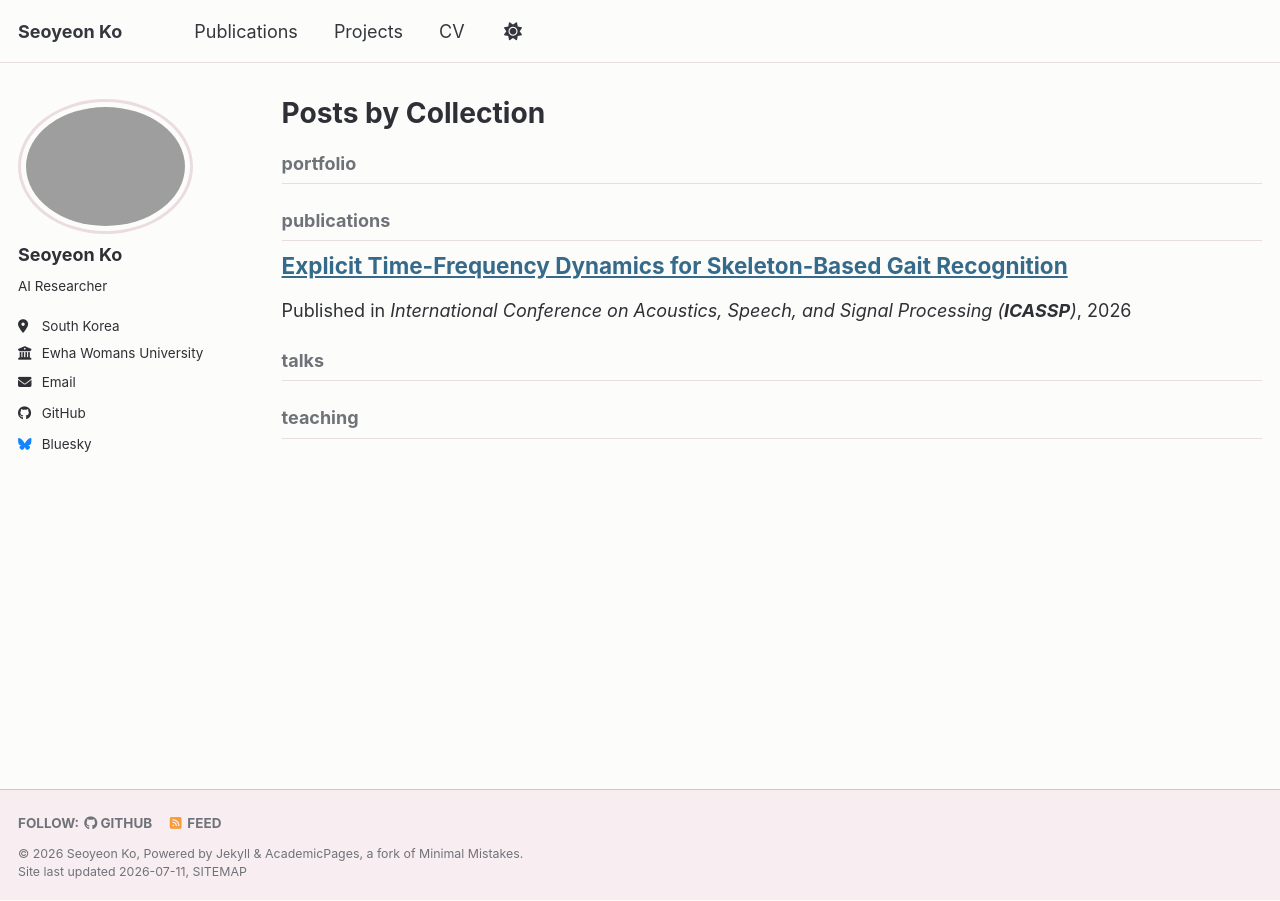
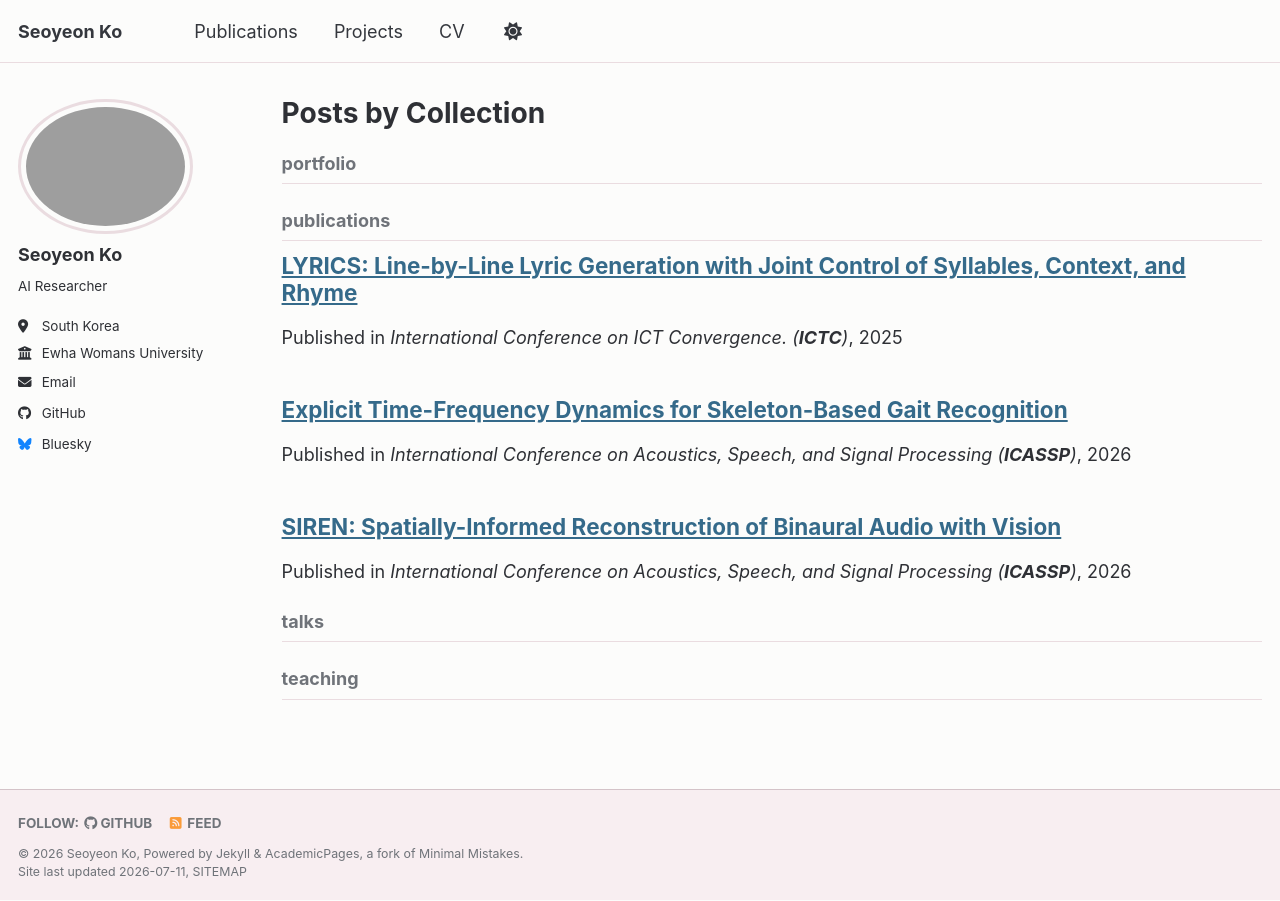
Before and after one commit to seoyeonmmn/seoyeonmmn.github.io, a Jekyll site: the page built from _pages/collection-archive.html, in a window 1280 px wide. Built offline with Jekyll 4.4.1, drawn with Linux system fonts in a browser that asks for light colours; a style sheet for code colours, icons or effects is not loaded.

Commit message:
Add publications

```diff
--- a/_includes/publication-item.html
+++ b/_includes/publication-item.html
@@ -6,6 +6,12 @@
       {{ post.authors }}
     </div>
   {% endif %}
+
+  {% if post.author_note %}
+  <div class="publication-item__author-note">
+    {{ post.author_note }}
+  </div>
+{% endif %}
 
   {% if post.venue or post.year %}
     <div class="publication-item__venue">
--- /dev/null
+++ b/_publications/2025-01-01-ictc-paper.md
@@ -0,0 +1,15 @@
+---
+title: "LYRICS: Line-by-Line Lyric Generation with Joint
+Control of Syllables, Context, and Rhyme"
+collection: publications
+authors: " <strong>Seoyeon Ko</strong><sup>*</sup>, Hyunseo Kim<sup>*</sup>,  Seoyeong Hwang<sup>*</sup>,  Jihyun Yu, Jeonghyun Kim, Hyunsoo Cho, Junhyug Noh"
+venue: "International Conference on ICT Convergence.
+ (<strong>ICTC</strong>)"
+year: 2025
+order: 3
+links:
+  - name: article
+
+summary: >-
+
+---
--- /dev/null
+++ b/_publications/2026-01-02-icassp-paper-2.md
@@ -0,0 +1,22 @@
+---
+title: "Explicit Time-Frequency Dynamics for Skeleton-Based Gait Recognition"
+collection: publications
+authors: "<strong>Seoyeon Ko</strong>, Yeojin Song, Egene Chung, Luca Quagliato, Taeyong Lee, Junhyug Noh"
+venue: "International Conference on Acoustics, Speech, and Signal Processing (<strong>ICASSP</strong>)"
+year: 2026
+order: 1
+links:
+  - name: article
+    url: "https://arxiv.org/abs/2604.03002"
+
+summary: >-
+  We propose a plug-and-play Wavelet Feature Stream that enriches
+  skeleton-based gait recognition by capturing time-frequency dynamics
+  of joint velocities via Continuous Wavelet Transform (CWT). A lightweight
+  multi-scale CNN extracts discriminative features from the resulting
+  scalograms and fuses them with any existing backbone, requiring no
+  architectural changes or extra supervision. The method consistently
+  improves strong baselines on CASIA-B, with especially notable gains
+  under covariate shifts such as bag-carrying and coat-wearing conditions.
+
+---
--- a/_publications/2026-01-03-icassp-paper-1.md
+++ b/_publications/2026-01-03-icassp-paper-1.md
@@ -1,21 +1,24 @@
 ---
-title: "Explicit Time-Frequency Dynamics for Skeleton-Based Gait Recognition"
+title: "SIREN: Spatially-Informed Reconstruction of Binaural Audio with Vision"
 collection: publications
-authors: "<strong>Seoyeon Ko</strong>, Yeojin Song, Egene Chung, Luca Quagliato, Taeyong Lee, Junhyug Noh"
+authors: "Mingyeong Song<sup>*</sup>, <strong>Seoyeon Ko</strong><sup>†</sup>, Junhyug Noh"
+author_note: "<sup>*</sup> Equal contribution."
 venue: "International Conference on Acoustics, Speech, and Signal Processing (<strong>ICASSP</strong>)"
 year: 2026
-order: 4
+order: 2
 links:
   - name: article
-    url: "https://arxiv.org/abs/2604.03002"
+    url: "https://arxiv.org/abs/2603.29820"
 
 summary: >-
-  We propose a plug-and-play Wavelet Feature Stream that enriches
-  skeleton-based gait recognition by capturing time-frequency dynamics
-  of joint velocities via Continuous Wavelet Transform (CWT). A lightweight
-  multi-scale CNN extracts discriminative features from the resulting
-  scalograms and fuses them with any existing backbone, requiring no
-  architectural changes or extra supervision. The method consistently
-  improves strong baselines on CASIA-B, with especially notable gains
-  under covariate shifts such as bag-carrying and coat-wearing conditions.
+  We propose SIREN, a visually guided mono-to-binaural audio reconstruction
+  framework that directly predicts left and right channels from monaural audio
+  and visual context. A ViT-based encoder uses dual-head self-attention to learn
+  shared scene representations and spatially grounded left/right cues, while a
+  soft annealed spatial prior supports stable localization during training.
+  A two-stage confidence-weighted waveform fusion further reduces crosstalk
+  across multiple crops and overlapping windows using mono reconstruction
+  confidence and interaural phase consistency. SIREN consistently improves
+  time-frequency and phase-sensitive reconstruction quality on FAIR-Play and
+  MUSIC-Stereo without requiring task-specific spatial annotations.
 ---
--- a/assets/css/main.scss
+++ b/assets/css/main.scss
@@ -145,3 +145,9 @@ html[data-theme="dark"] {
     margin-bottom: 2.25rem;
   }
 }
+
+.publication-item__author-note {
+  margin-top: 0.1rem;
+  font-size: 0.85rem;
+  color: var(--global-text-color-light);
+}
```
